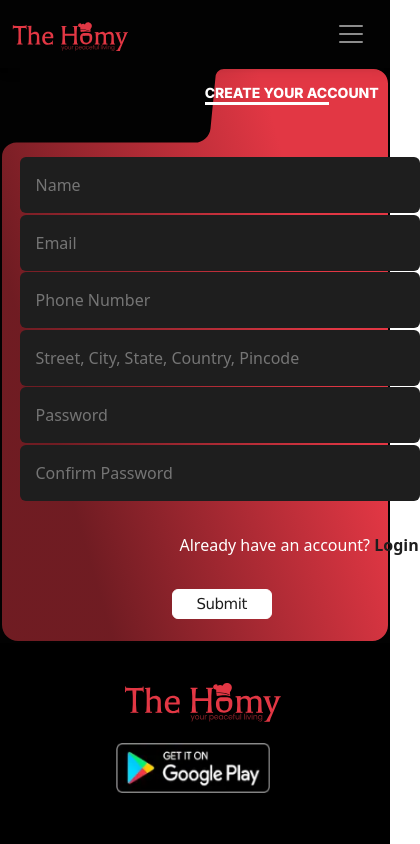
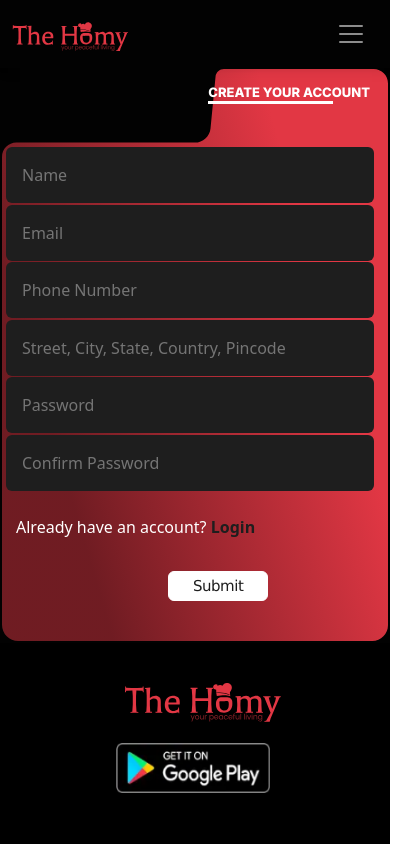
Before and after one commit to vanshika8750/The-Homy, a React (Vite) app: page /signup in a window 390 px wide. Shown: the top 844 px of the page, 420 px wide, since content can reach past the window. Built offline with nearby package versions, Linux system fonts and the light colour scheme.

Commit message:
modified

```diff
--- a/src/Pages/Customize/Customize.jsx
+++ b/src/Pages/Customize/Customize.jsx
@@ -81,7 +81,7 @@
     const sendDataToAPI = (data) => {
         // Make the API call to send data
         // Replace 'your-api-endpoint' with your actual API endpoint
-        fetch('http://13.210.189.186/api/customize', {
+        fetch('http://127.0.0.1:8000/api/customize/', {
             method: 'POST',
             headers: {
                 'Content-Type': 'application/json',
--- a/src/Pages/Signup/Signup.css
+++ b/src/Pages/Signup/Signup.css
@@ -4,6 +4,7 @@
     justify-content: center;
     padding: 5rem;
     background-color: #020202;
+    overflow-x: hidden;
 }
 
 .signup-cards{
@@ -182,9 +183,111 @@
 }
 /* ----------------------------------------- */
 
+@media only screen and (max-width:1400px){
+    .signup-img{
+        margin-top: -2rem;
+    }
+}
 
+@media only screen and (max-width:1300px){
+    .signup-img{
+        margin-top: -2rem;
+    }
+    .signup-cards{
+        justify-content: space-between;
+    }
+}
 
-  @media (max-width:600px) {
+@media only screen and (max-width:1250px){
+    .signup-form input,textarea{
+        margin-left: 100px;
+width: 30rem;
+    }
+.signup-img{
+    margin-left: 30px;
+}
+    .signup-cards{
+        width: 100%;
+        justify-content: space-evenly;
+    }
+
+    .signup-headline{
+        font-size: 27px;
+    }
+}
+
+  @media only screen and (max-width:1130px){
+    .signup-form input,textarea{
+        margin-left: 50px;
+width: 30rem;
+    }
+    .signup-form{
+        margin-top: 20px;
+    }
+.signup-img{
+    margin-left: 30px;
+}
+    .signup-cards{
+        width: 100%;
+        justify-content: space-evenly;
+    }
+
+    .signup-headline{
+        font-size: 27px;
+    }
+}
+
+@media only screen and (max-width:1100px){
+    .signup-form input,textarea{
+        margin-left: 20px;
+width: 25rem;
+    }
+    .signup-headline{
+        right: 20px;
+    }
+    .signup-form{
+        margin-top: 20px;
+    }
+.signup-img{
+    margin-left: 30px;
+}
+    .signup-cards{
+        width: 100%;
+        justify-content: space-evenly;
+    }
+.Signup-link{
+    display: inline;
+}
+    .signup-headline{
+        font-size: 25px;
+    }
+}
+
+@media only screen and (max-width:950px){
+    .signup-img{
+        display: none;
+    }
+    .signup-form input,textarea{
+        width:30rem;
+    }
+    .signup-headline{
+        font-size: 25px;
+    }
+}
+
+@media only screen and (max-width:785px){
+    .signup-headline{
+        font-size: 20px;
+    }
+}
+
+@media only screen and (max-width:685px){
+    .signup-headline{
+        font-size: 17px;
+    }
+}
+
+@media (max-width:600px) {
 
     .desktopview{
         display: none;
@@ -322,7 +425,7 @@
     flex-direction: column;
     justify-content: center;
     align-items: center;
-    padding-top: 3rem;
+    /* padding-top: 3rem; */
 }
 
 
@@ -348,3 +451,50 @@
 
 
   }
+  @media only screen and (max-width:500px){
+    .signup-form input,textarea{
+        margin-left: -10px;
+width: 23rem;
+    }
+    .signup-headline{
+        right: 20px;
+    }
+    .signup-form{
+       display: flex;
+       justify-content: center;
+    }
+    .signup-cards{
+        width: 100%;
+        justify-content: center;
+    }
+.Signup-link{
+    display: inline;
+}
+    .signup-headline{
+        font-size: 13px;
+    }
+  }
+
+  @media only screen and (max-width:400px){
+    .signup-form input,textarea{
+        margin-left: -10px;
+width: 23rem;
+    }
+    .signup-headline{
+        right: 20px;
+    }
+    .signup-form{
+       display: flex;
+       justify-content: center;
+    }
+    .signup-cards{
+        width: 100%;
+        justify-content: center;
+    }
+.Signup-link{
+    display: inline;
+}
+    .signup-headline{
+        font-size: 13px;
+    }
+  }
```
